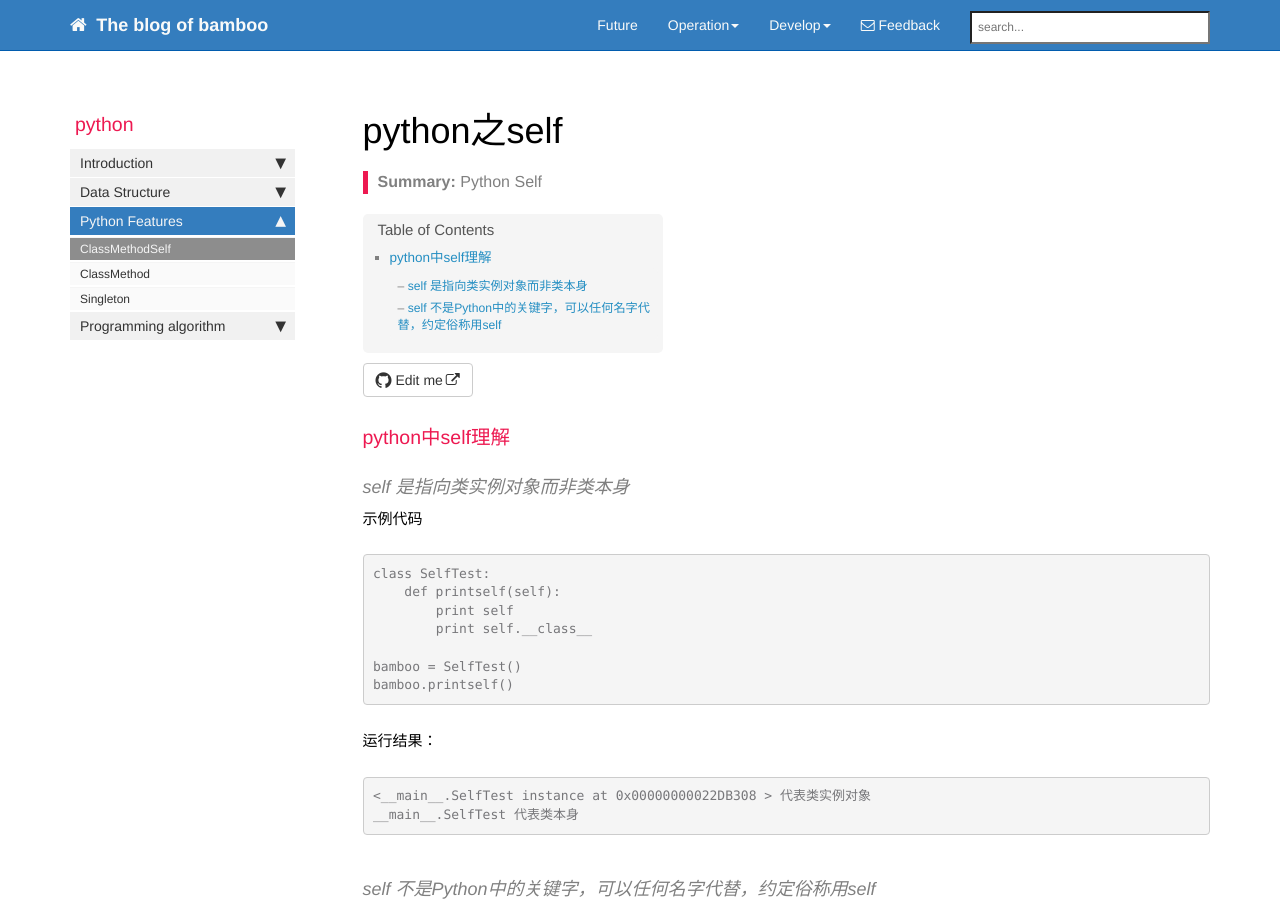
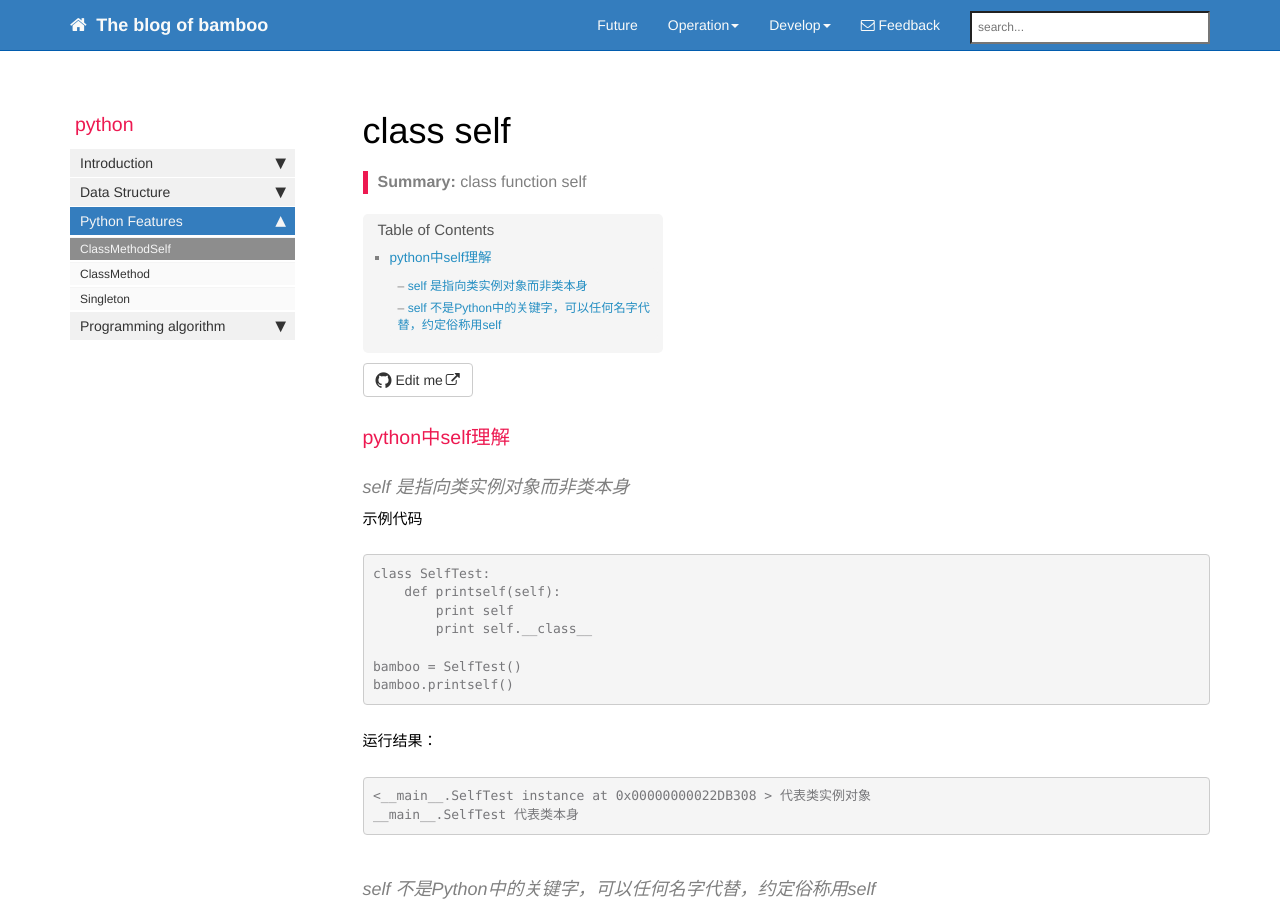
Before and after one commit to bamboo88/blog, a Jekyll site: the page built from pages/python/python_self.md, in a window 1280 px wide and 900 px high. Built offline with Jekyll 4.4.1, drawn with Linux system fonts in a browser that asks for light colours; nearby versions of some CDN libraries; comment, search, counter and statistics services are not loaded.

Commit message:
modify some file

```diff
--- a/pages/python/python_self.md
+++ b/pages/python/python_self.md
@@ -1,7 +1,7 @@
 ---
-title: python之self
+title: class self
 keywords: sample
-summary: "Python Self"
+summary: "class function self"
 sidebar: python_sidebar
 permalink: python_self.html
 folder: python
```
Also changed, not shown: pages/python/python_list.md (+1 -1 lines).
